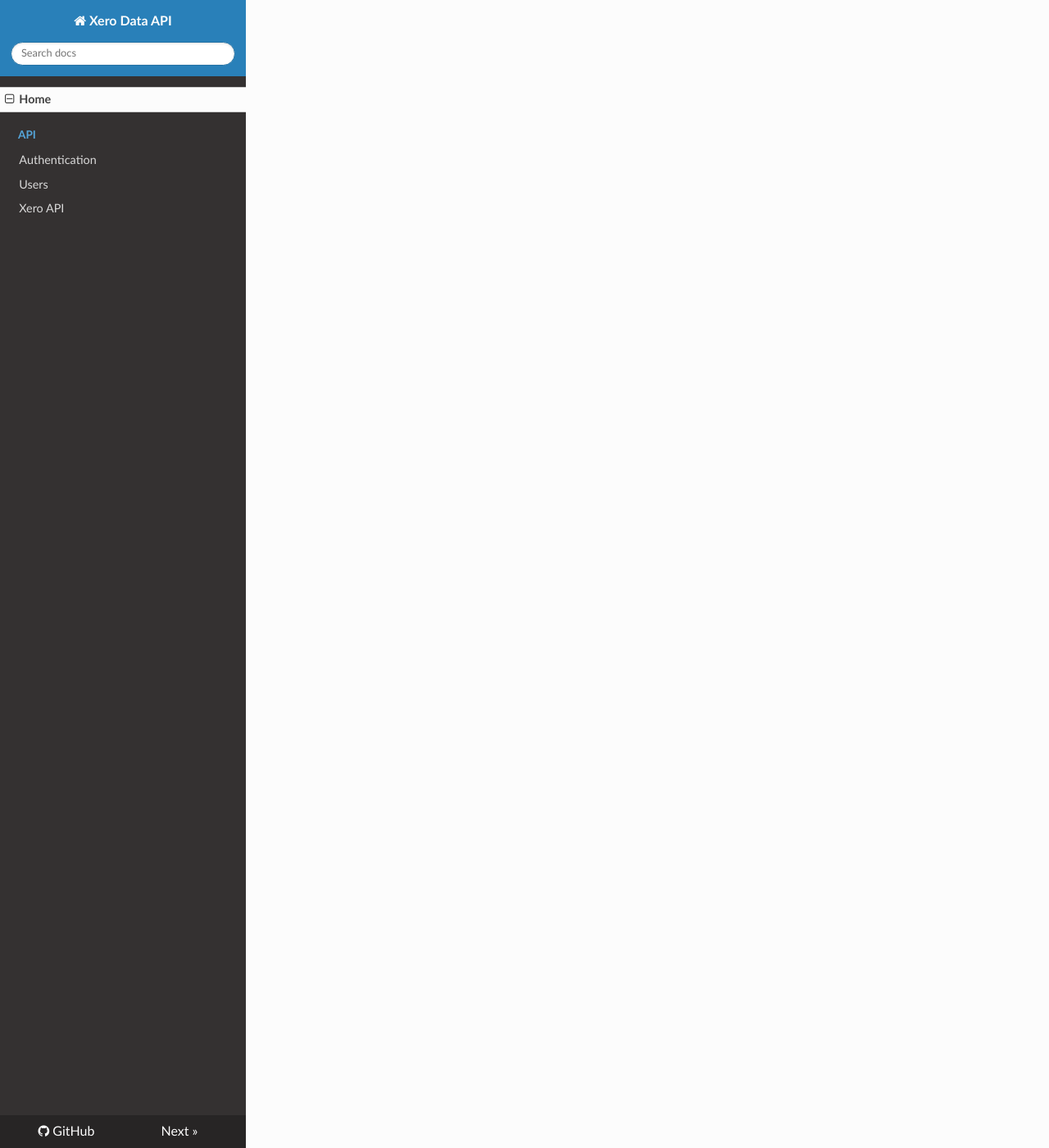
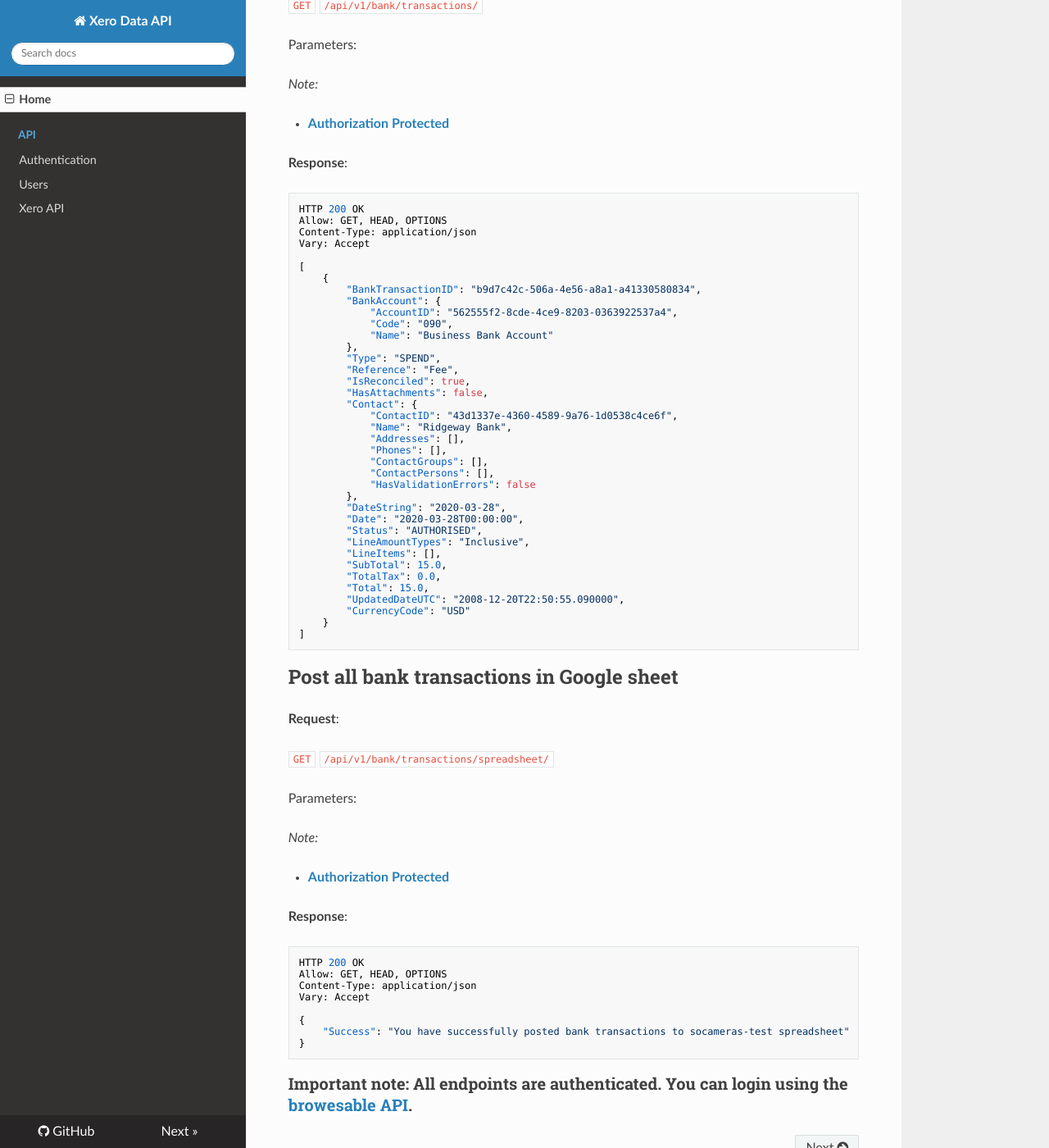
Before and after one commit to nikkomidoy-zz/xero-data-api, an MkDocs documentation site: the page built from docs/index.md, in a window 1280 px wide and 1400 px high, scrolled down 2752 px. Shown: the whole window at 82% size. Built offline with MkDocs 1.6.1, drawn with Linux system fonts in a browser that asks for light colours; nearby versions of some CDN libraries; some of the changed text lies outside the part shown.

````diff
--- a/docs/index.md
+++ b/docs/index.md
@@ -64,3 +64,131 @@ username: admin
 email: admin@admin.com
 password: adminpassword
 ```
+
+# Setting up Xero developers account
+
+You can follow this [guidelines](https://developer.xero.com/documentation/getting-started/getting-started-guide)
+in creating a developers app in Xero account.
+
+Upon creating your developer apps, make sure that your
+callback uri will be: ``http://localhost:8000/api/v1/xero/process/callback/``
+
+This allows to process the connection to Xero API after the user
+authorizes the app.
+
+
+# Google sheet
+
+I'll be sharing the spreadsheet in which bank transactions being recorded.
+
+# All about Xero
+API documentation in all about Xero transactions
+
+## Authorize to Xero account
+
+**Request**:
+
+`GET` `/api/v1/xero/login/?client_id=<client-id>&client_secret=<client-secret>`
+
+Parameters:
+Parameters:
+
+Name         | Type   | Description
+-------------|--------|---
+client_id    | string | Client id from Xero developer app
+client_secret| string | Client secret from Xero developer app
+
+
+
+*Note:*
+
+- **[Authorization Protected](authentication.md)**
+
+**Response**:
+
+```.env
+Redirected to Xero App for App Authorization
+```
+
+## Get all bank transactions in Xero
+
+**Request**:
+
+`GET` `/api/v1/bank/transactions/`
+
+Parameters:
+
+*Note:*
+
+- **[Authorization Protected](authentication.md)**
+
+**Response**:
+
+```json
+HTTP 200 OK
+Allow: GET, HEAD, OPTIONS
+Content-Type: application/json
+Vary: Accept
+
+[
+    {
+        "BankTransactionID": "b9d7c42c-506a-4e56-a8a1-a41330580834",
+        "BankAccount": {
+            "AccountID": "562555f2-8cde-4ce9-8203-0363922537a4",
+            "Code": "090",
+            "Name": "Business Bank Account"
+        },
+        "Type": "SPEND",
+        "Reference": "Fee",
+        "IsReconciled": true,
+        "HasAttachments": false,
+        "Contact": {
+            "ContactID": "43d1337e-4360-4589-9a76-1d0538c4ce6f",
+            "Name": "Ridgeway Bank",
+            "Addresses": [],
+            "Phones": [],
+            "ContactGroups": [],
+            "ContactPersons": [],
+            "HasValidationErrors": false
+        },
+        "DateString": "2020-03-28",
+        "Date": "2020-03-28T00:00:00",
+        "Status": "AUTHORISED",
+        "LineAmountTypes": "Inclusive",
+        "LineItems": [],
+        "SubTotal": 15.0,
+        "TotalTax": 0.0,
+        "Total": 15.0,
+        "UpdatedDateUTC": "2008-12-20T22:50:55.090000",
+        "CurrencyCode": "USD"
+    }
+]
+```
+
+
+## Post all bank transactions in Google sheet
+
+**Request**:
+
+`GET` `/api/v1/bank/transactions/spreadsheet/`
+
+Parameters:
+
+*Note:*
+
+- **[Authorization Protected](authentication.md)**
+
+**Response**:
+
+```json
+HTTP 200 OK
+Allow: GET, HEAD, OPTIONS
+Content-Type: application/json
+Vary: Accept
+
+{
+    "Success": "You have successfully posted bank transactions to socameras-test spreadsheet"
+}
+```
+
+### Important note: All endpoints are authenticated. You can login using the [browesable API](http://127.0.0.1:8000/api-auth/login/).
````
Also changed, not shown: README.md (+128 -0 lines), docs/api/xero_api.md (+9 -1 lines), 3 other files.
